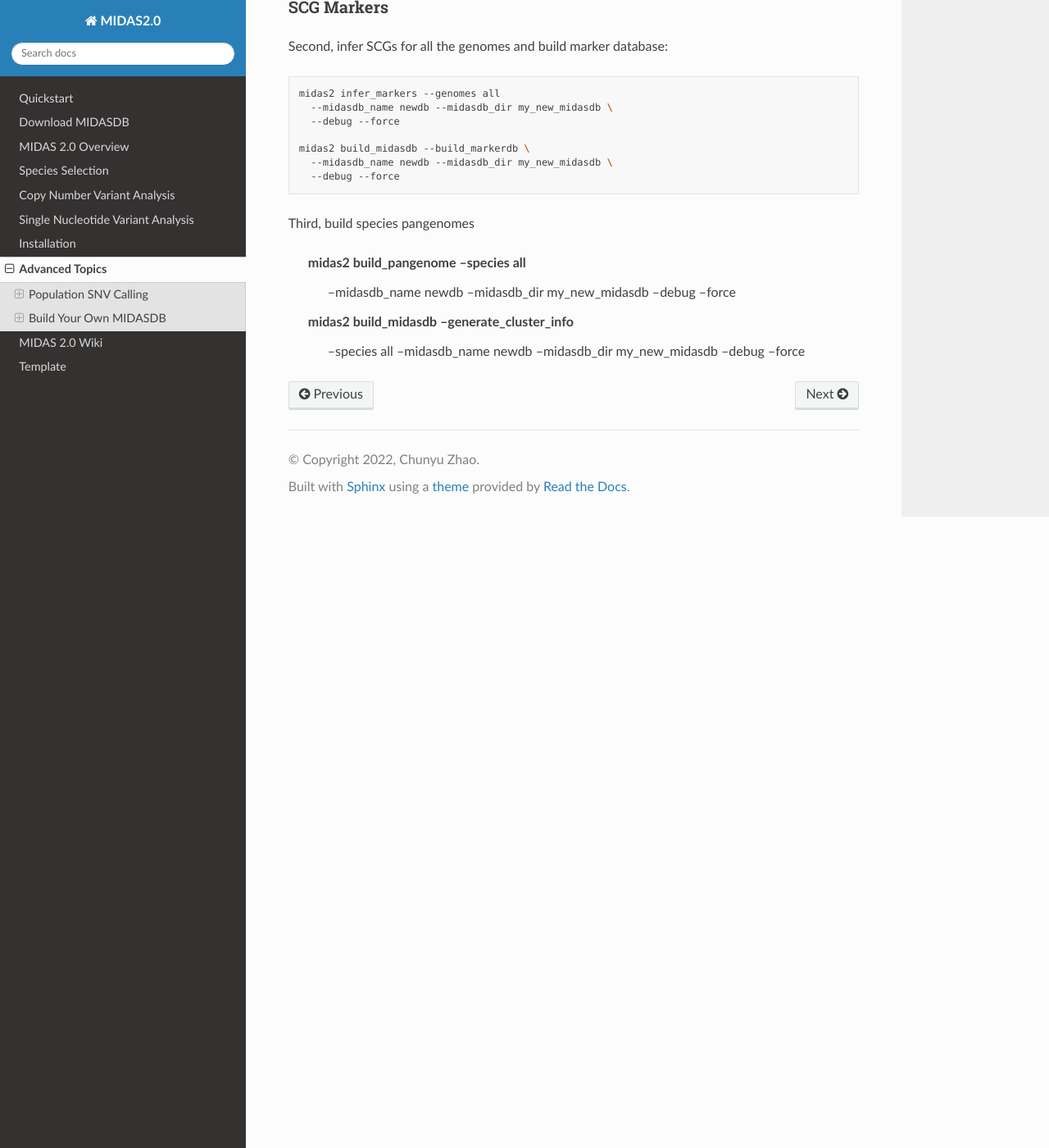
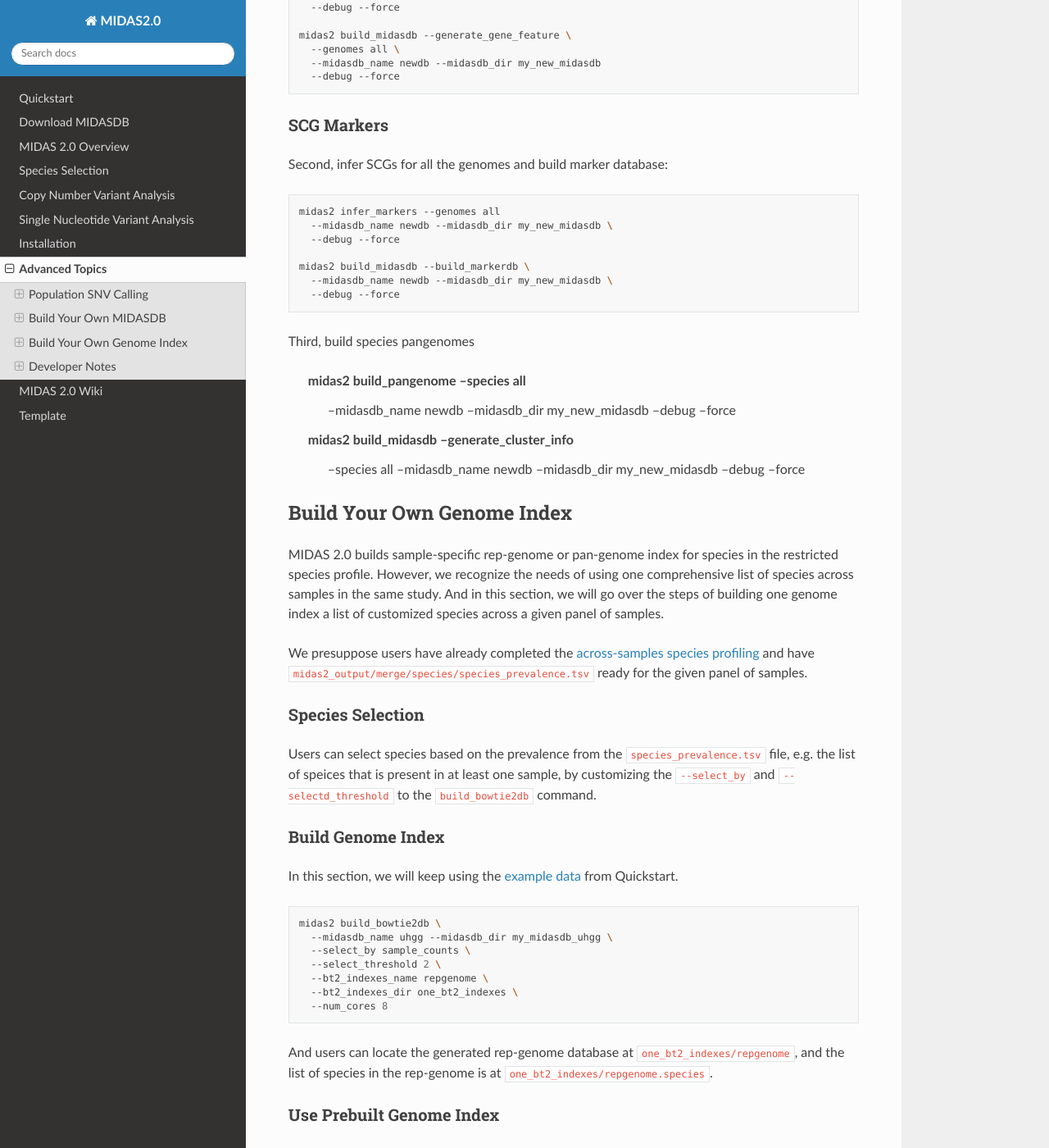
Before and after one commit to zhaoc1/midas2-tutorial, a Sphinx documentation site: the page built from docs/advanced_topics.rst, in a window 1280 px wide and 1400 px high, scrolled down 3032 px. Shown: the whole window at 82% size. Built offline with Sphinx 7.4.7 and the Read the Docs theme 2.0.0, drawn with Linux system fonts in a browser that asks for light colours; some of the changed text lies outside the part shown.

Commit message:
build your own

```diff
--- a/docs/advanced_topics.rst
+++ b/docs/advanced_topics.rst
@@ -152,3 +152,70 @@ Third, build species pangenomes
     --species all \
     --midasdb_name newdb --midasdb_dir my_new_midasdb \
     --debug --force
+
+
+Build Your Own Genome Index
+***************************
+
+
+MIDAS 2.0 builds sample-specific rep-genome or pan-genome index for species in the restricted species profile.
+However, we recognize the needs of using one comprehensive list of species across samples in the same study.
+And in this section, we will go over the steps of building one genome index a list of customized species across a given panel of samples.
+
+We presuppose users have already completed the :ref:`across-samples species profiling<species_prevalence>`
+and have ``midas2_output/merge/species/species_prevalence.tsv`` ready for the given panel of samples.
+
+Species Selection
+-----------------
+
+Users can select species based on the prevalence from the ``species_prevalence.tsv`` file, e.g. the list of speices that is present in at least one sample,
+by customizing the ``--select_by`` and ``--selectd_threshold`` to the ``build_bowtie2db`` command.
+
+Build Genome Index
+------------------
+
+In this section, we will keep using the :ref:`example data<example_data>` from Quickstart.
+
+.. code-block:: shell
+
+  midas2 build_bowtie2db \
+    --midasdb_name uhgg --midasdb_dir my_midasdb_uhgg \
+    --select_by sample_counts \
+    --select_threshold 2 \
+    --bt2_indexes_name repgenome \
+    --bt2_indexes_dir one_bt2_indexes \
+    --num_cores 8
+
+And users can locate the generated rep-genome database at ``one_bt2_indexes/repgenome``, and the list of species in the rep-genome is at ``one_bt2_indexes/repgenome.species``.
+
+Use Prebuilt Genome Index
+-------------------------
+
+If taking this approach, for the single-sample SNV or CNV analysis, users can pass the pre-built rep-genome to ``run_snps`` analysis (pan-genome for ``run_genes``), as following:
+
+.. code-block:: shell
+
+  midas2 run_snps
+    --sample_name sample1 \
+    -1 reads/sample1_R1.fastq.gz \
+    --midasdb_name uhgg \
+    --midasdb_dir my_midasdb_uhgg \
+    --prebuilt_bowtie2_indexes one_bt2_indexes/repgenome \
+    --prebuilt_bowtie2_species one_bt2_indexes/repgenome.species \
+    --select_threshold=-1 \
+    --num_cores 8 \
+    ${midas_output}
+
+
+
+Developer Notes
+**********************
+
+Export Your Conda Environment
+-----------------------------
+
+.. code-block:: shell
+
+  conda update --all
+  conda clean –all
+  conda env export --no-builds | grep -v "^prefix:" > midas2.updated.yml
```
Also changed, not shown: docs/cnv.rst (+5 -5 lines), docs/snv.rst (+4 -4 lines), docs/species.rst (+24 -1 lines).
